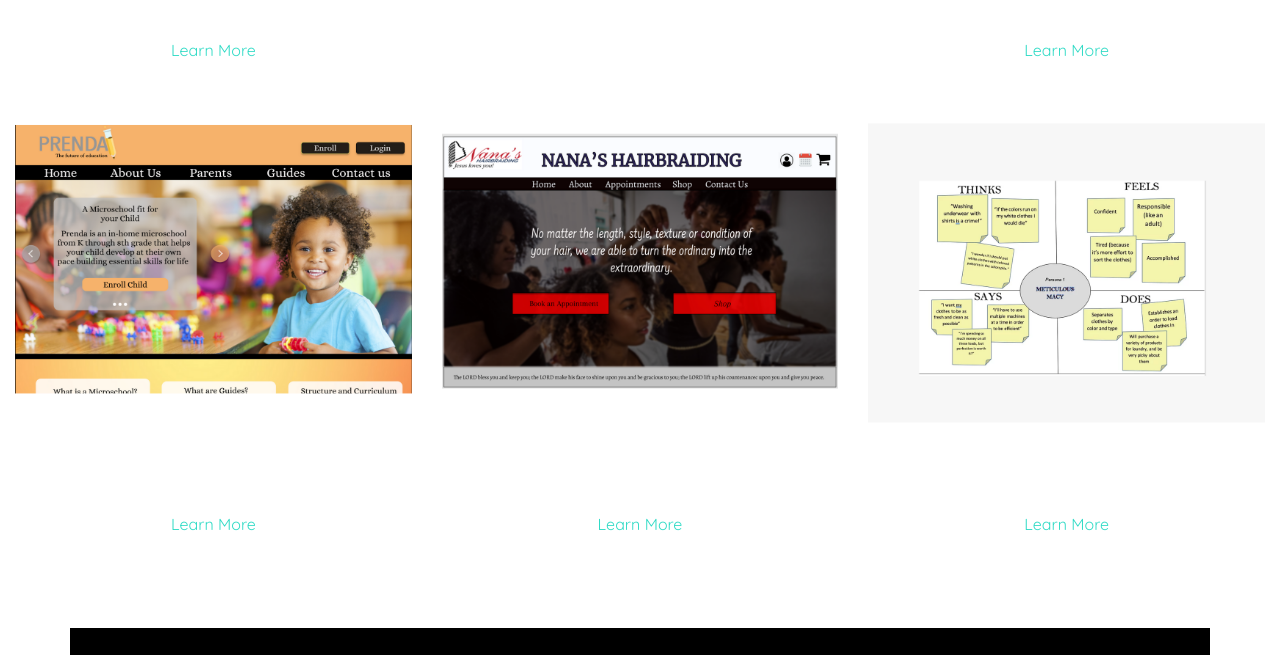
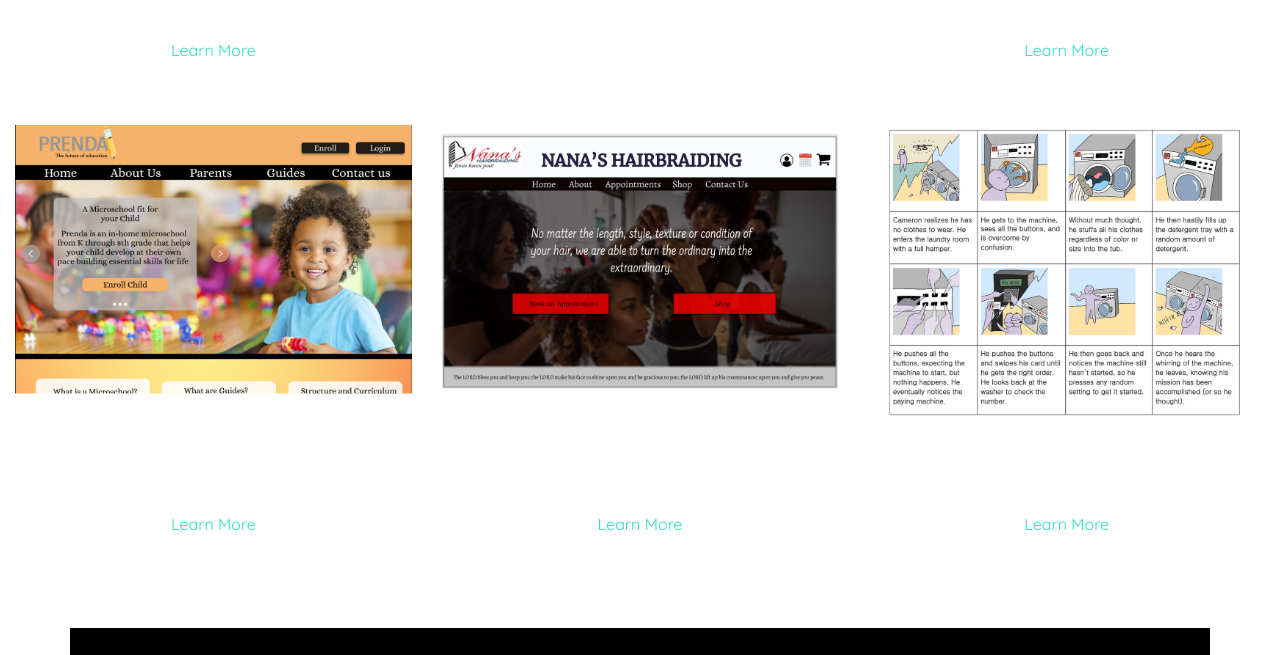
Before and after one commit to Wambui-Waweru/Wambui-Waweru.github.io, a plain HTML site: page index.html in a window 1280 px wide. Shown: the part 1625-2280 px from the top of the page. Drawn offline with Linux system fonts and the light colour scheme; files whose address does not match are found by name.

Commit message:
new storyboard image

```diff
--- a/index.html
+++ b/index.html
@@ -165,8 +165,8 @@
             <p class="mb-0 learnmorebutton"><a href="https://christiewaweru.wixsite.com/website/redesign" target = _blank>Learn More</a></p>
           </div>
           <div class="col-md-6 col-lg-4">
-            <a href="images/Personas.png" class="media-1" data-fancybox="gallery">
-              <img src="images/Personas.png" alt="Image" class="img-fluid">
+            <a href="images/storyboard.png" class="media-1" data-fancybox="gallery">
+              <img src="images/storyboard.png" alt="Image" class="img-fluid">
               <div class="media-1-content">
                 <h2>Personas and StoryBoarding</h2>
                 <span class="category">UI + UX</span>
```
Also changed, not shown: images/storyboard.png (added).
